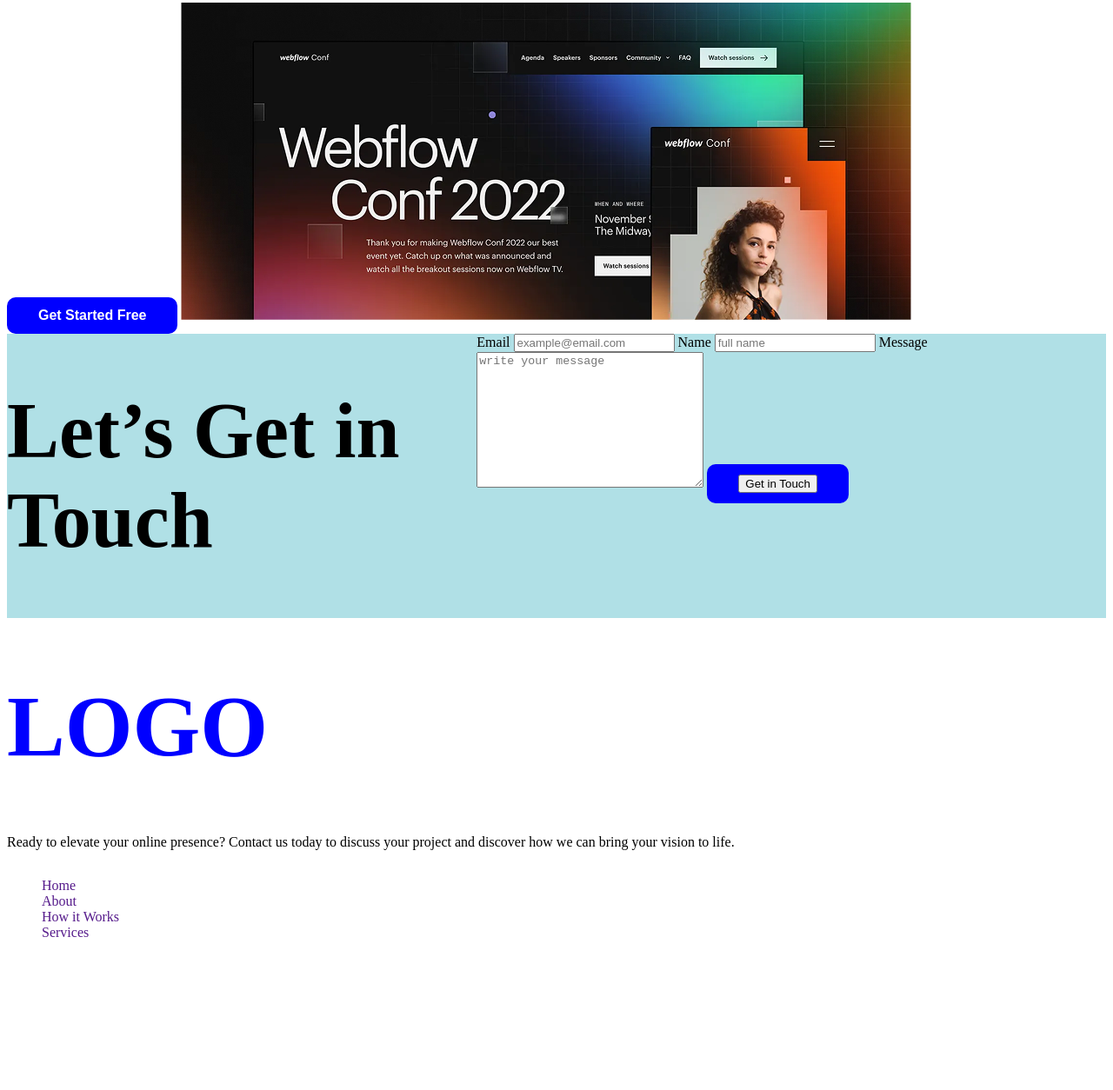
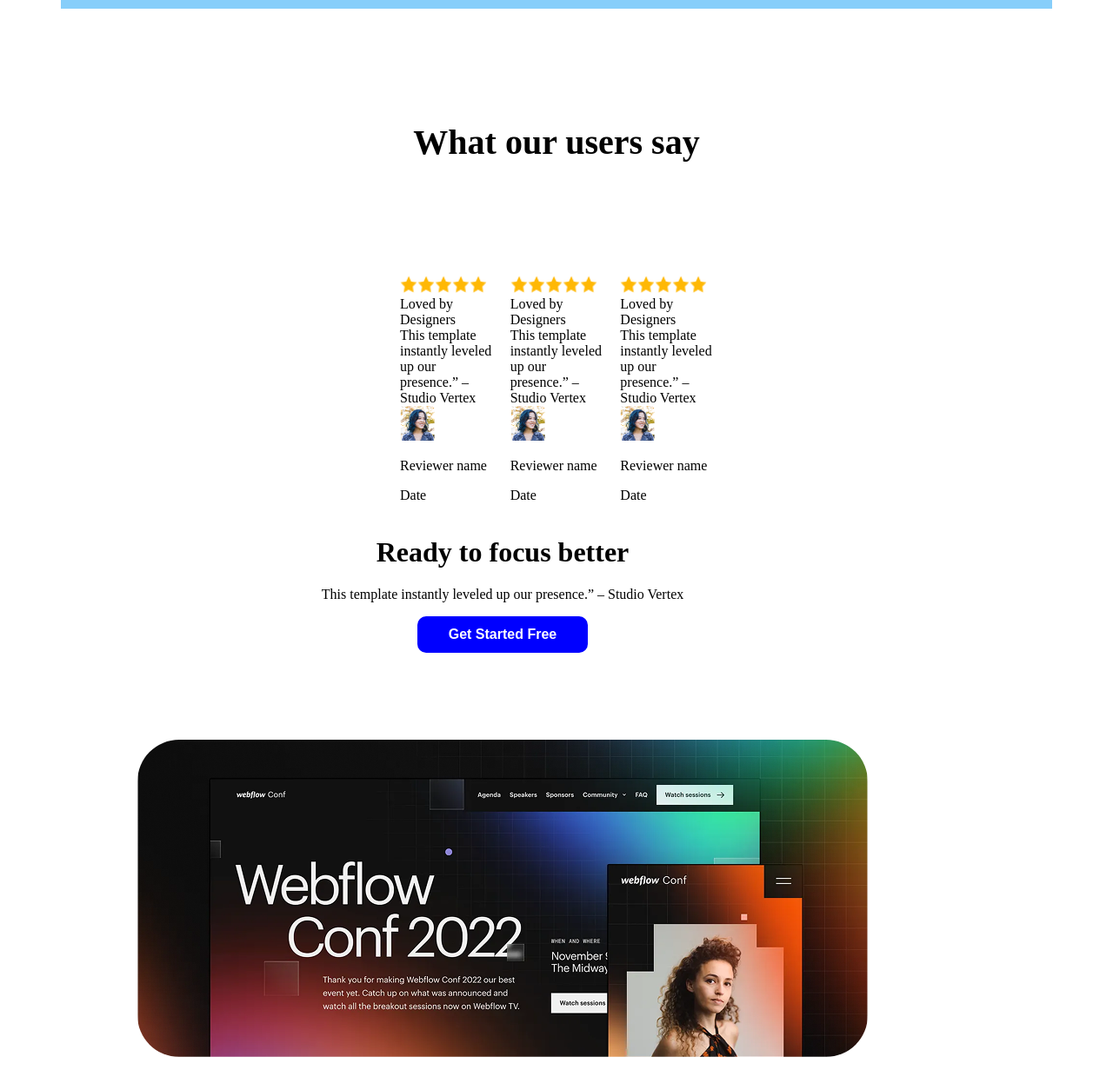
Before and after one commit to tawsif-code/Assignment-1, a plain HTML site: page index.html in a window 1280 px wide. Shown: the part 1522-2776 px from the top of the page at 87% size. Before the commit the page ends 2628 px from the top, so only its background shows below. Drawn offline with Linux system fonts and the light colour scheme.

Commit message:
almost rebuild

```diff
--- a/index.html
+++ b/index.html
@@ -26,9 +26,9 @@
             <p class="content-description">Explore the live preview and imagine your brand in this bold new look.</p>
             <button class="btn-primary">Launch Live Preview</button>
         </div>
-        <img src="./Assets/wc-mini.png" alt="">
+        <img class="mini" src="./Assets/wc-mini.png" alt="">
         </div>
-        <div class="user bg-color">
+        <div class="user">
             <div class="user-title">Joined Thousands of Productive Users</div>
             <div class="user-abouts">
                 <div class="user-about">
@@ -46,41 +46,41 @@
             </div>
         </div>
         <div class="review-title">What our users say</div>
-            <div class="review">
-            <img class="icon-star" src="./Assets/icon-star.png" alt=""><img class="icon-star" src="./Assets/icon-star.png" alt=""><img class="icon-star" src="./Assets/icon-star.png" alt=""><img class="icon-star" src="./Assets/icon-star.png" alt=""><img class="icon-star" src="./Assets/icon-star.png" alt="">
+            <section class="card">
+                <li><img class="icon-star" src="./Assets/icon-star.png" alt=""><img class="icon-star" src="./Assets/icon-star.png" alt=""><img class="icon-star" src="./Assets/icon-star.png" alt=""><img class="icon-star" src="./Assets/icon-star.png" alt=""><img class="icon-star" src="./Assets/icon-star.png" alt="">
                 <div class="reviewer-title">Loved by Designers</div>
                 <div class="reviewer-description">This template instantly leveled up our presence.” – Studio Vertex</div>
                 <img class="icon" src="./Assets/avatar.png" alt="">
                 <p class="reviewer-name">Reviewer name</p>
-            <p class="reviewer-date">Date</p>
-            <img class="icon-star" src="./Assets/icon-star.png" alt=""><img class="icon-star" src="./Assets/icon-star.png" alt=""><img class="icon-star" src="./Assets/icon-star.png" alt=""><img class="icon-star" src="./Assets/icon-star.png" alt=""><img class="icon-star" src="./Assets/icon-star.png" alt="">
+                <p class="reviewer-date">Date</p></li>
+                <li><img class="icon-star" src="./Assets/icon-star.png" alt=""><img class="icon-star" src="./Assets/icon-star.png" alt=""><img class="icon-star" src="./Assets/icon-star.png" alt=""><img class="icon-star" src="./Assets/icon-star.png" alt=""><img class="icon-star" src="./Assets/icon-star.png" alt="">
                 <div class="reviewer-title">Loved by Designers</div>
                 <div class="reviewer-description">This template instantly leveled up our presence.” – Studio Vertex</div>
                 <img class="icon" src="./Assets/avatar.png" alt="">
                 <p class="reviewer-name">Reviewer name</p>
-            <p class="reviewer-date">Date</p>
-            <img class="icon-star" src="./Assets/icon-star.png" alt=""><img class="icon-star" src="./Assets/icon-star.png" alt=""><img class="icon-star" src="./Assets/icon-star.png" alt=""><img class="icon-star" src="./Assets/icon-star.png" alt=""><img class="icon-star" src="./Assets/icon-star.png" alt="">
+                <p class="reviewer-date">Date</p></li>
+                <li><img class="icon-star" src="./Assets/icon-star.png" alt=""><img class="icon-star" src="./Assets/icon-star.png" alt=""><img class="icon-star" src="./Assets/icon-star.png" alt=""><img class="icon-star" src="./Assets/icon-star.png" alt=""><img class="icon-star" src="./Assets/icon-star.png" alt="">
                 <div class="reviewer-title">Loved by Designers</div>
                 <div class="reviewer-description">This template instantly leveled up our presence.” – Studio Vertex</div>
                 <img class="icon" src="./Assets/avatar.png" alt="">
                 <p class="reviewer-name">Reviewer name</p>
-            <p class="reviewer-date">Date</p>
-        </div>
+                <p class="reviewer-date">Date</p></li>
+            </section>
         <div class="explore">
-        <h1 class="rt">Ready to focus better</h1>
+        <h1>Ready to focus better</h1>
          <p class="reviewer-description">This template instantly leveled up our presence.” – Studio Vertex</p>
          <button class="btn-primary">Get Started Free</button>
-         <img src="./Assets/wc-big.png" alt="">
+         <img class="big" src="./Assets/wc-big.png" alt="">
          </div>
         <div class="contact">
             <h1 class="contact-title">Let’s Get in Touch</h1>
-            <form action="">
+            <form class="message" action="">
                   <label for="email">Email</label>
                 <input type="email" name="" id="" placeholder="example@email.com">
                 <label for="name">Name</label>
                 <input type="name" name="" id="" placeholder="full name">
                 <label for="message">Message</label>
-                <textarea name="" id="" cols="30" rows="10" placeholder="write your message"></textarea>
+                <textarea name="" id="" cols="30" rows="30" placeholder="write your message"></textarea>
                 <button class="btn-primary"><input type="submit" value="Get in Touch"></button>
             </form>
         </div>
@@ -90,12 +90,10 @@
             <h1 class="last-title">LOGO</h1>
             <p class="last-description">Ready to elevate your online presence? Contact us today to discuss your project and discover how we can bring your vision to life.</p>
             <div class="connection">
-                <ul>
                     <li><a href="">Home</a></li>
                     <li><a href="">About</a></li>
                     <li><a href="">How it Works</a></li>
                     <li><a href="">Services</a></li>
-                </ul>
             </div>
         </div>
     </footer>
--- a/styles.css
+++ b/styles.css
@@ -42,6 +42,14 @@
 .action{
     display: flex;
     justify-content: space-around;
+    max-width: 1140px;
+    margin:120px auto;
+}
+.mini{
+    border-radius: 48px;
+}
+.content{
+    max-width: 517px;
 }
 
 .content-title{
@@ -56,17 +64,16 @@
     color: 252432;
 }
 
-bg-color{
-    color: deepskyblue;
-}
 .user{
-    align-items: center;
+    background-color: lightskyblue;
+    margin: 116px auto;
+    max-width: 1140px;
 }
 .user-title{
     color: 252432;
     font-size: 38px;
     font-weight: bold;
-    align-items: center;
+    text-align: center;
 }
 .user-abouts{
     display: flex;
@@ -82,14 +89,21 @@
     font-weight: lighter;
     font-size: 20px;
 }
-.review{
+.card{
+    max-width: 360px;
     display: flex;
+    margin: auto;
+    gap: 20px;
+}
+.card li{
+    list-style: none;
 }
 
 .review-title{
     font-size: 40px;
     font-weight: bold;
-    align-items: center;
+    text-align: center;
+    margin: 130px;
 }
 .icon-star{
     width: 20px;
@@ -108,18 +122,42 @@
     font-size: medium;
 }
 .explore{
-    align-items: center;
+    text-align: center;
+    max-width: 1140px;
+}
+.big{
+    margin: 100px 150px 70px 150px;
+    border-radius: 48px;
 }
 .contact{
     display: flex;
-    background-color: powderblue;
+    max-width: 1140px;
+    margin: 90px 150px 20px 150px;
 }
 .contact-title{
     font-weight: bold;
     font-size: 90px;
 }
+.message input[type="name"],.message input[type="email"],.message textarea{
+    height: 20px;
+    width: 100%;
+    border-radius: 10px;
+    display: block;
+    margin-bottom: 20px;
+    padding: 20px 30px;
+}
 
 /*footer*/
+.last{
+    text-align: center;
+    max-width: 520px;
+    margin: 100px 455px;
+}
+.connection{
+    text-align: center;
+    display: flex;
+    max-width: 400px;
+}
 .last-title{
     font-weight: bolder;
     font-size: 100px;
@@ -129,12 +167,12 @@
     font-weight: lighter;
     color: 8987A1;
 }
-.connection ul li{
+.connection{
+    gap: 20px;
+}
+.connection li{
     list-style: none;
 }
 .connection li a{
     text-decoration: none;
 }
-.connection{
-    display: flex;
-}
```
Lines whose indentation alone changed are shown as unchanged.
